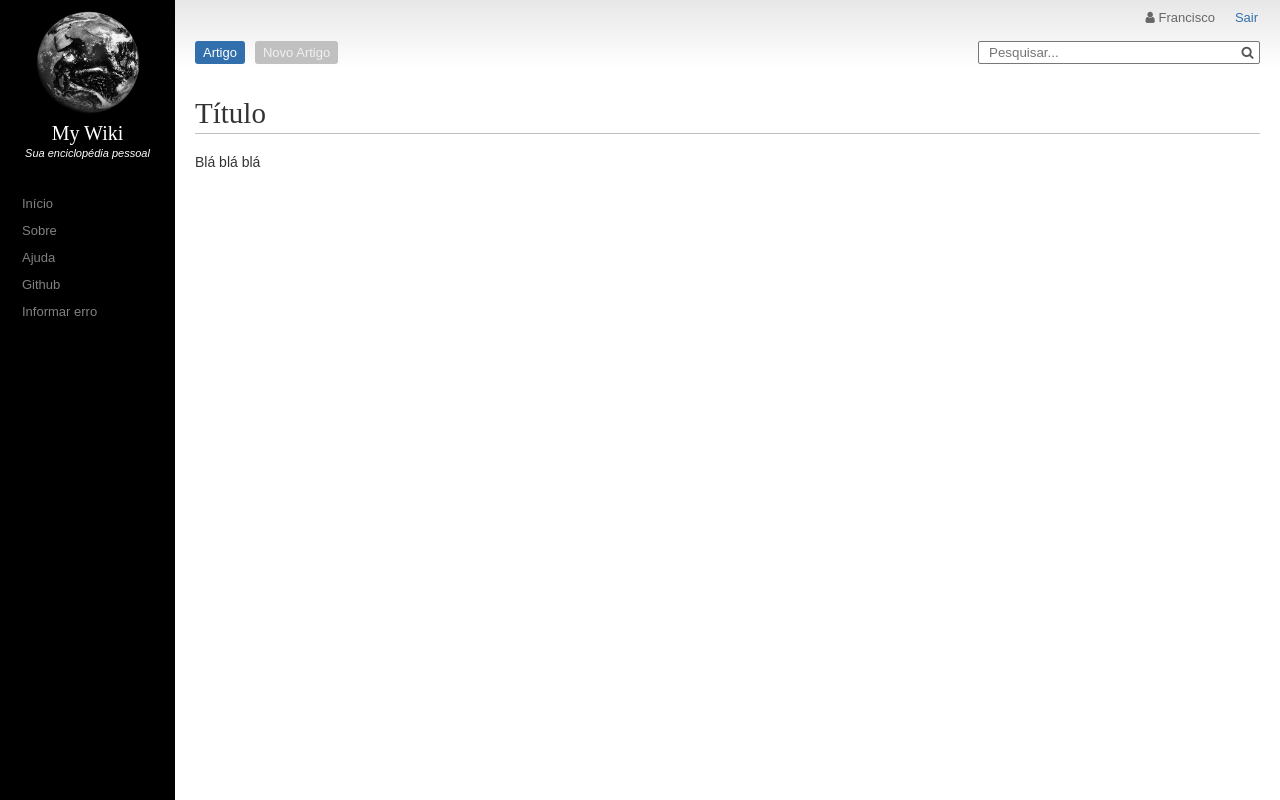
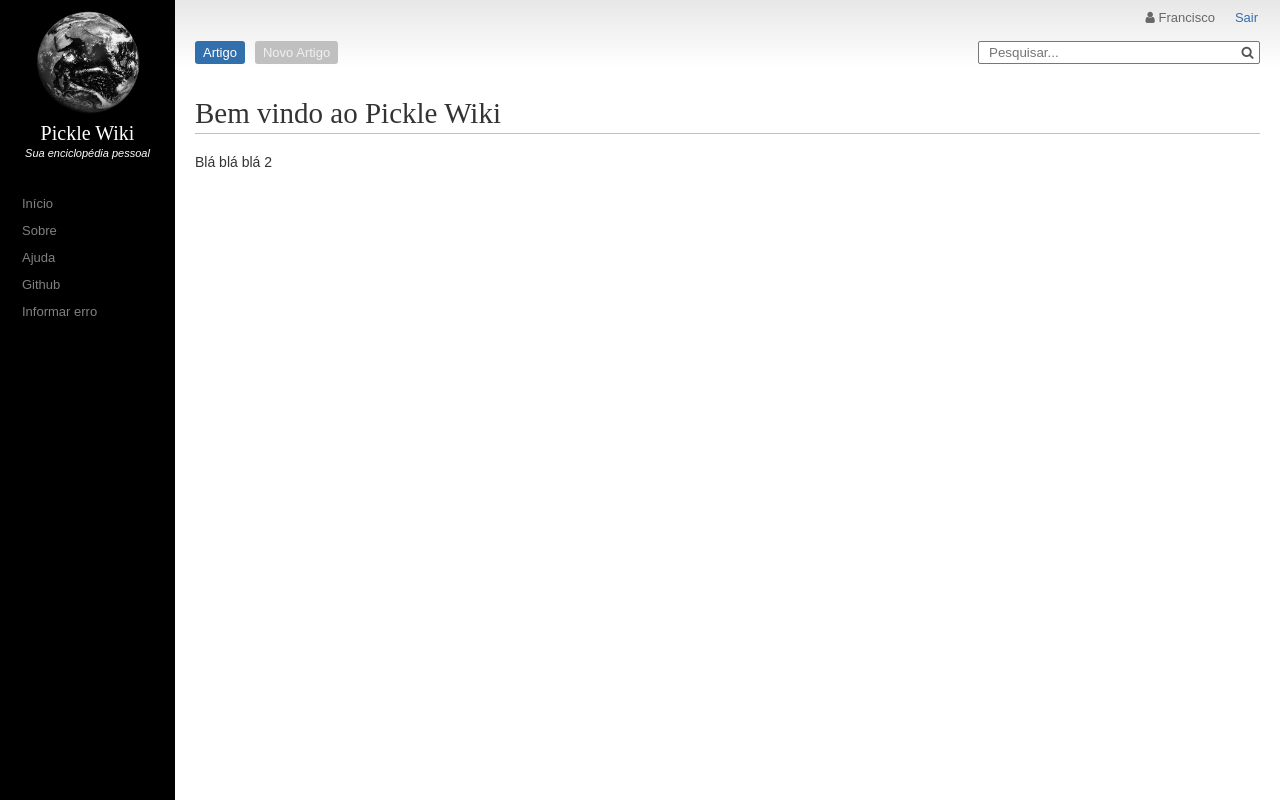
Before and after one commit to SamirSales/pickle-wiki-backend-springboot, a React (Create React App) app: page / in a window 1280 px wide. Built offline with nearby package versions, Linux system fonts and the light colour scheme.

Commit message:
event of NavBar item clicking

```diff
--- a/public/index.html
+++ b/public/index.html
@@ -19,7 +19,7 @@
       work correctly both with client-side routing and a non-root public URL.
       Learn how to configure a non-root public URL by running `npm run build`.
     -->
-    <title>My Wiki</title>
+    <title>Pickle Wiki</title>
   </head>
   <body>
     <noscript>
--- a/src/components/NavBar/NavBar.js
+++ b/src/components/NavBar/NavBar.js
@@ -1,23 +1,34 @@
 
-import React from 'react';
+import React, { Component } from 'react';
 
 import './NavBar.css';
 
 import logo from '../../assets/img/earth_grey.png';
 
-const navBar = ( props ) => {
+class NavBar extends Component {
 
-    let items = props.items.map((item) => {
-      return <a align="left" href={props.home} key={item.key}>{item.title}</a>;
-    })
+  NavBar(props) {
+
+  }
+
+  render() {
+
+    let items = this.props.items.map((item) => {
+      return <a align="left"
+        href={this.props.home}
+        key={item.key} onClick={this.props.click.bind(this, item.title, item.text)}>{item.title}</a>;
+    });
 
     return (
-        <div className="navBar">
-          <img src={logo} alt="Earth" height="106" width="106" />
-          <h5 className="title">{props.title}</h5>
-          <h4 className="quote"><i>Sua enciclopédia pessoal</i></h4>
-          {items}
-        </div>
+      <div className="navBar">
+        <img src={logo} alt="Earth" height="106" width="106" />
+        <h5 className="title">{this.props.title}</h5>
+        <h4 className="quote"><i>Sua enciclopédia pessoal</i></h4>
+        {items}
+      </div>
     )
-};
-export default navBar;
+  }
+
+}
+
+export default NavBar;
--- a/src/containers/App.js
+++ b/src/containers/App.js
@@ -10,18 +10,33 @@ class App extends Component {
 
   state = {
     url: 'http://localhost:3000/',
-    appTitle: 'My Wiki',
+    appTitle: 'Pickle Wiki',
     user: {
       name: 'Francisco',
-      login: 'chico'
+      login: 'chico',
+      password: '123456'
     },
     navItems: [
-      { title: 'Início', key: '1'},
-      { title: 'Sobre', key: '2'},
-      { title: 'Ajuda', key: '3'},
-      { title: 'Github', key: '4'},
-      { title: 'Informar erro', key: '5'}
-    ]
+      { title: 'Início', key: '1', text: 'Hello início...'},
+      { title: 'Sobre', key: '2', text: 'Hello sobre...'},
+      { title: 'Ajuda', key: '3', text: 'Hello ajuda...'},
+      { title: 'Github', key: '4', text: 'Hello github...'},
+      { title: 'Informar erro', key: '5', text: 'Hello informar erro...'}
+    ],
+    simpleTemplate:{
+      title: 'Bem vindo ao Pickle Wiki',
+      text: 'Blá blá blá 2'
+    }
+  }
+
+  switchNameHandler = (newTitle, newText) => {
+
+    this.setState( {
+      simpleTemplate: {
+        title: newTitle,
+        text: newText
+      }
+    } );
   }
 
   render() {
@@ -29,12 +44,15 @@ class App extends Component {
       <div className="App">
         <NavBar items={this.state.navItems}
           home={this.state.home}
-          title={this.state.appTitle} />
+          title={this.state.appTitle}
+          click={this.switchNameHandler} />
 
         <div className="main-content">
           <TopBar home={this.state.url} user={this.state.user}/>
           <div className="container">
-            <SimpleTemplate title='Título' text='Blá blá blá'/>
+            <SimpleTemplate
+              title={this.state.simpleTemplate.title}
+              text={this.state.simpleTemplate.text} />
           </div>
         </div>
 
```
